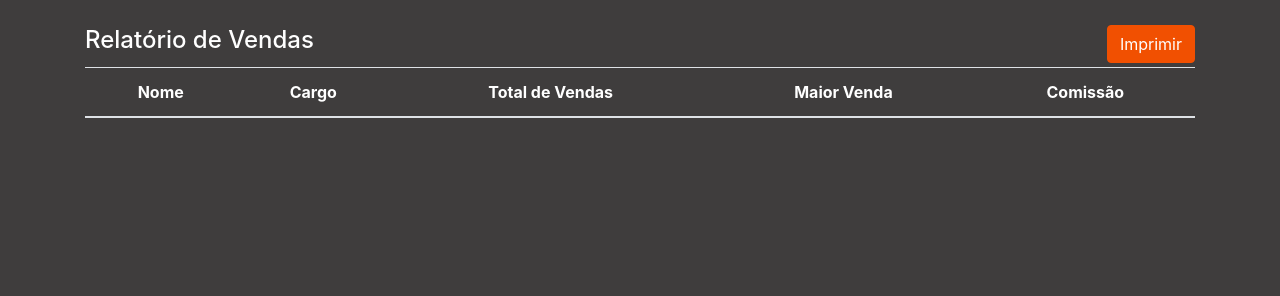
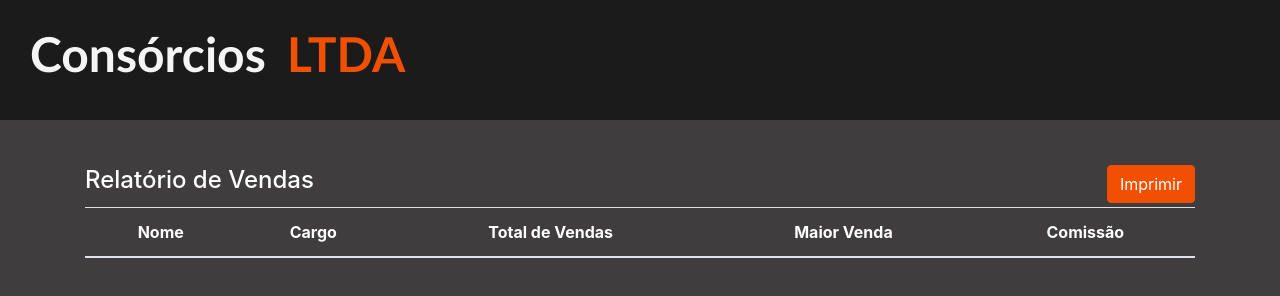
Before and after one commit to krol-rustns/website-project, a website: page relatorio.html in a window 1280 px wide. Drawn offline with nearby package versions, Linux system fonts and the light colour scheme; no server answers.

Commit message:
Aba relatório estilizada

```diff
--- a/relatorio.html
+++ b/relatorio.html
@@ -10,6 +10,8 @@
             body {
                 background-color: #3f3d3d;
                 color: #ffffff;
+                margin: 0;
+                padding: 0;
             }
             .table {
                 color: #ffffff;
@@ -53,10 +55,34 @@
             ::-webkit-scrollbar-thumb:hover {
             background-color: #9da4a5;
             }
+            header {
+                background-color: #1b1b1b;
+                height: 120px;
+                margin-bottom: 20px;
+            }
+            h1 {
+                color: whitesmoke;
+                font-family: 'Gill Sans', 'Gill Sans MT', Calibri, 'Trebuchet MS', sans-serif;
+                font-size: 3em;
+                font-weight: bold;
+                padding-top: 25px;
+                padding-left: 30px;
+            }
+            mark {
+                color:#F15001 ;
+                font-family:'Gill Sans', 'Gill Sans MT', Calibri, 'Trebuchet MS', sans-serif;
+                background-color: inherit;
+            }
         </style>
     </head>
 
     <body>
+        <header>
+            <div id="header">
+                <h1>Consórcios <mark>LTDA</mark></h1>
+            </div>
+        </header>
+
         <div class="container m-auto" style="padding-top: 25px;">
             <div class="headerList">
                 <h4>Relatório de Vendas</h4>
```
